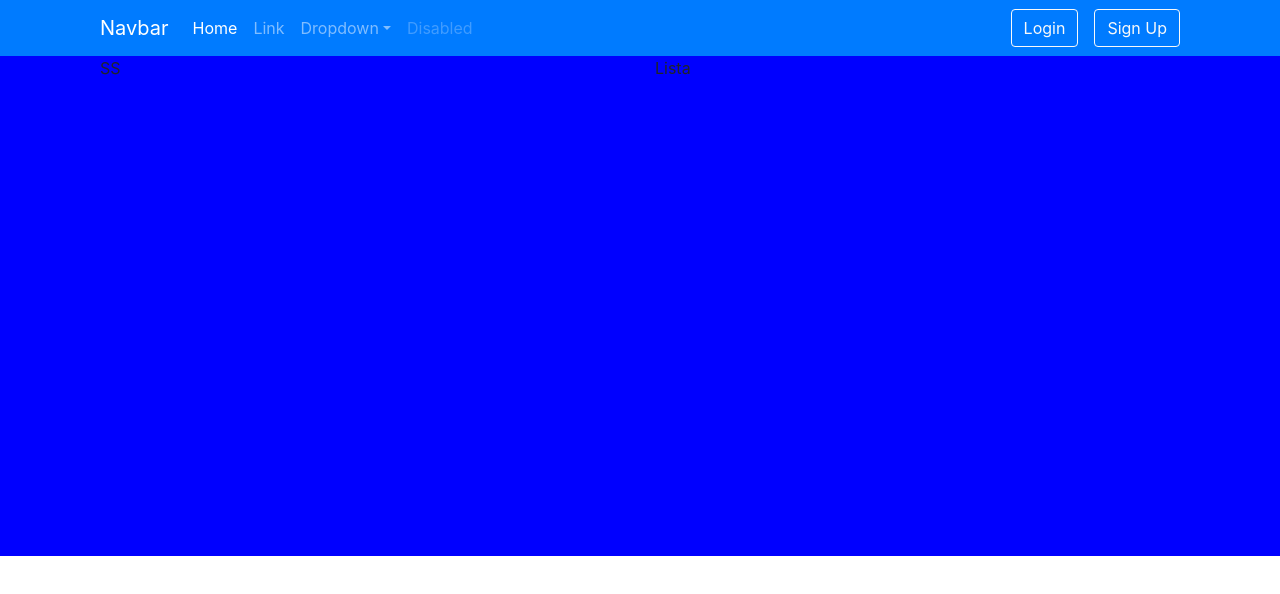
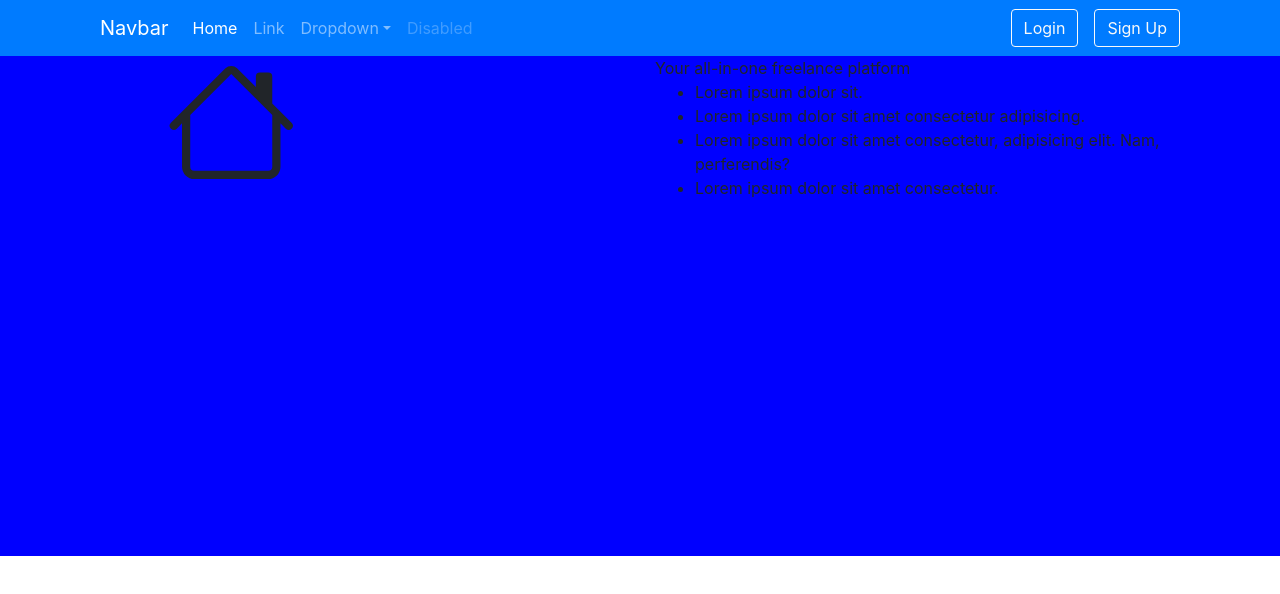
Before and after one commit to Azim-Emran/Group5Hackathon, a React (Create React App) app: page / in a window 1280 px wide. Shown: the top 594 px of the page. Built offline with nearby package versions, Linux system fonts and the light colour scheme.

Commit message:
Updated Introduction.jsx

```diff
--- a/src/Components/Introduction.jsx
+++ b/src/Components/Introduction.jsx
@@ -4,10 +4,18 @@
         <div className="homepage-container container-test">
             <div className="wrapper row">
                 <div className="col-6">
-                    SS
+                    <svg xmlns="http://www.w3.org/2000/svg" width="50%" height="50%" fill="currentColor" class="bi bi-house" viewBox="0 0 16 16">
+                        <path d="M8.707 1.5a1 1 0 0 0-1.414 0L.646 8.146a.5.5 0 0 0 .708.708L2 8.207V13.5A1.5 1.5 0 0 0 3.5 15h9a1.5 1.5 0 0 0 1.5-1.5V8.207l.646.647a.5.5 0 0 0 .708-.708L13 5.793V2.5a.5.5 0 0 0-.5-.5h-1a.5.5 0 0 0-.5.5v1.293L8.707 1.5ZM13 7.207V13.5a.5.5 0 0 1-.5.5h-9a.5.5 0 0 1-.5-.5V7.207l5-5 5 5Z" />
+                    </svg>
                 </div>
                 <div className="col-6">
-                    Lista
+                    Your all-in-one freelance platform
+                    <ul>
+                        <li>Lorem ipsum dolor sit.</li>
+                        <li>Lorem ipsum dolor sit amet consectetur adipisicing.</li>
+                        <li>Lorem ipsum dolor sit amet consectetur, adipisicing elit. Nam, perferendis?</li>
+                        <li>Lorem ipsum dolor sit amet consectetur.</li>
+                    </ul>
                 </div>
             </div>
 
```
